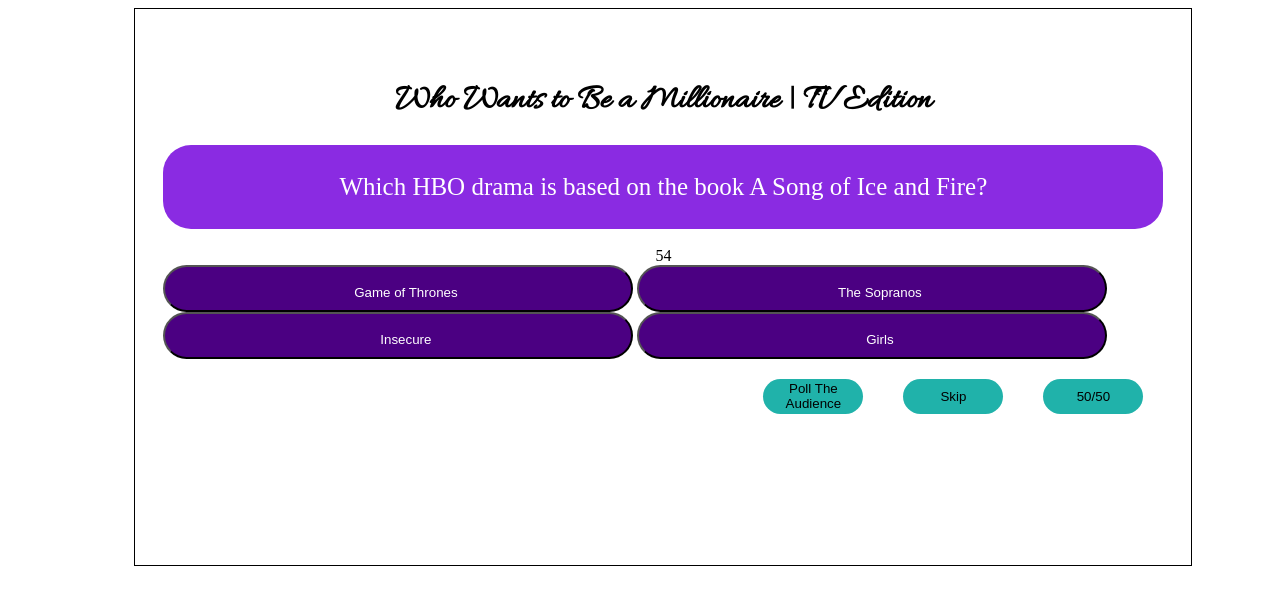
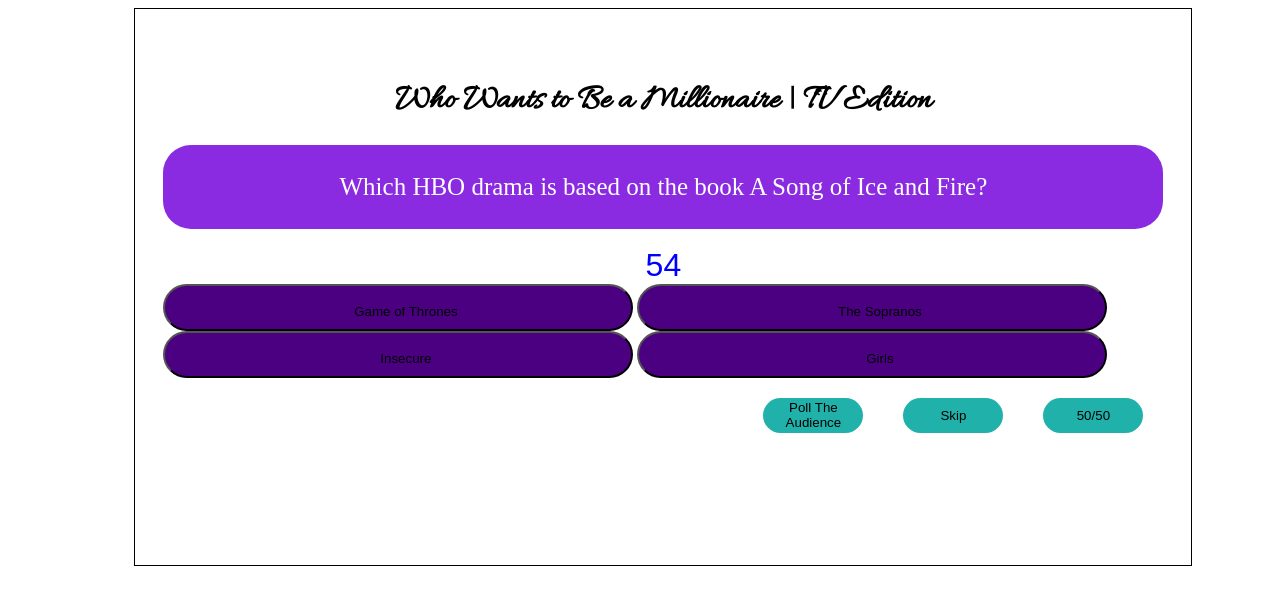
Before and after one commit to angelyoung24/WWTBAM_final_project, a plain HTML site: page index.html in a window 1280 px wide. Drawn offline with Linux system fonts and the light colour scheme.

Commit message:
style changes

```diff
--- a/index.css
+++ b/index.css
@@ -19,6 +19,9 @@
 
 .timerstyle{
     text-align: center;
+    font-family: Arial, Helvetica, sans-serif;
+    color: blue;
+    font-size: 2em;
 }
 
 .questionstyle {
@@ -41,7 +44,7 @@
     text-align: center;
 }
 
-.choicestyle {
+.choicetextstyle {
     color: white;
 }
 
```
